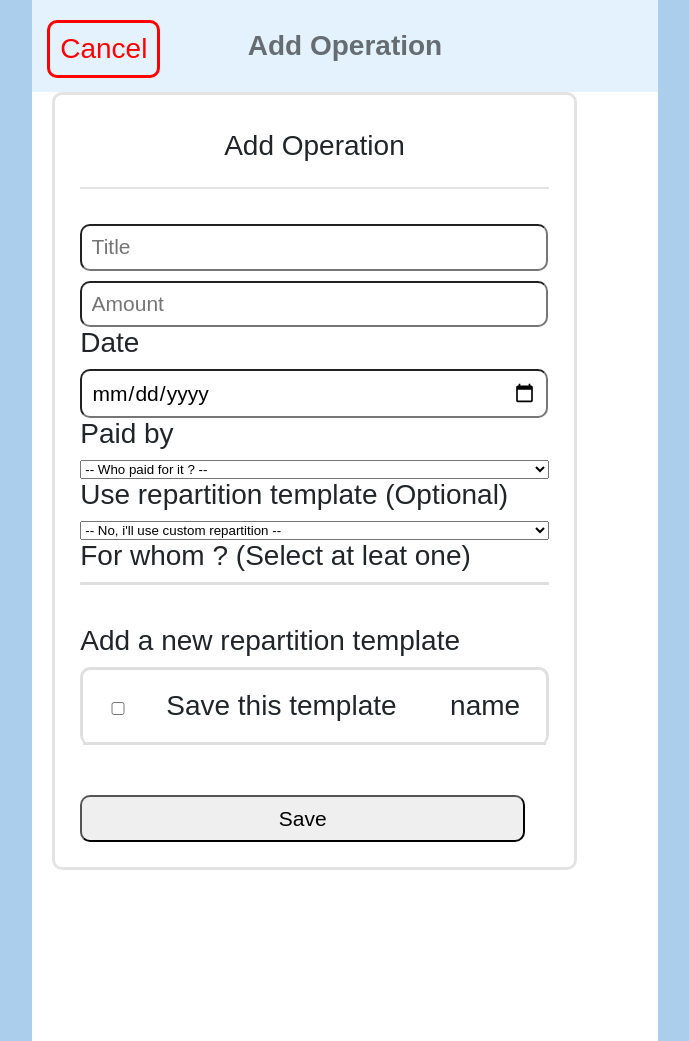
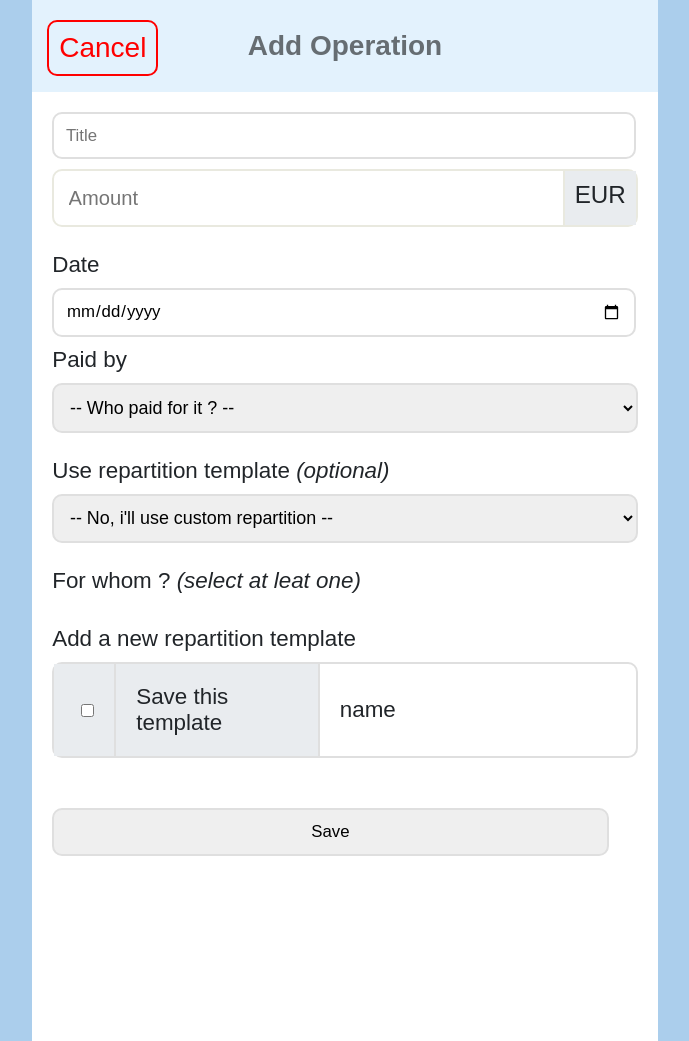
Before and after one commit to xadabunu/EPFC---Projet-de-d-veloppement-web, a PHP site: page /view/view_add_operation.php in a window 1280 px wide. Shown: the whole page, without its empty margins (295-984 px from the left). Run offline with PHP 8.4, Linux system fonts and the light colour scheme; the template is opened without the code that fills it, so the values that code supplies are empty.

Commit message:
feat(CSS): CSS de view_add/edit_operation

```diff
--- a/css/styles.css
+++ b/css/styles.css
@@ -1,6 +1,7 @@
 *
 {
     font-family: Arial, Helvetica, sans-serif;
+    outline: none;
 }
 
 .main
@@ -41,7 +42,7 @@ a
 {
     width : min-content;
     padding: 10px;
-    border: 3px solid;
+    border: 2px solid;
     border-radius: 10px;
 }
 
@@ -80,7 +81,7 @@ a#back
     color: red;
 }
 
-a#next, a#previous, a#add
+#next, #previous, #add
 {
     background-color: rgb(13, 110, 253);
     border-color: rgb(13, 110, 253);
@@ -108,7 +109,7 @@ a.circle
     font-size: 115%;
     padding: 5px 10px;
     background-color: rgb(13, 110, 253);
-    border: 3px solid rgb(13, 110, 253);
+    border: 2px solid rgb(13, 110, 253);
     color: white;
     border-radius: 50%;
     height: min-content;
@@ -196,8 +197,7 @@ header > *
 
 table
 {
-    border: 3px solid rgb(223, 223, 223);
-    border-bottom: none;
+    border: 2px solid rgb(223, 223, 223);
     border-radius: 10px;
     border-spacing: 0;
     width: 100%;
@@ -217,10 +217,14 @@ td > p:last-child
 
 td
 {
-    border-bottom: 3px solid rgb(223, 223, 223);
+    border-bottom: 2px solid rgb(223, 223, 223);
     border-collapse: collapse;
     padding: 20px;
+}
 
+tr:last-child td
+{
+    border-bottom: none;
 }
 
 td.right
@@ -265,7 +269,7 @@ th.empty
 {
     font-weight: 550;
     padding: 10px 0;
-    border-bottom: 3px solid rgb(227, 227, 227);
+    border-bottom: 2px solid rgb(227, 227, 227);
     background-color: rgb(247, 247, 247);
 }
 
@@ -441,14 +445,14 @@ h3
     margin-top: 20px;
 }
 
-.delete, #back:hover
+.delete, .delete:visited, #back:hover
 {
     background-color: rgb(220, 53, 69);
     border-color: rgb(220, 53, 69);
     color: white;
 }
 
-.delete:hover
+.delete:hover, td.empty > a.btn_delete:hover
 {
     background-color: white;
     color: rgb(220, 53, 69);
@@ -509,6 +513,7 @@ input, textarea
     padding : 2%;
     height: auto ;
     width: 95%;
+    border: 2px solid rgb(223, 223, 223);
 }
 
 .login
@@ -566,6 +571,12 @@ td.empty > a.btn_cancel
     border-color: rgb(108,117,125);
 }
 
+td.empty > a.btn_cancel:hover
+{
+    background-color: white;
+    color: rgb(108,117,125);
+}
+
 td.empty > a.btn_delete
 {
     background-color: rgb(220, 53, 69);
@@ -598,7 +609,7 @@ td.subscriptor
 td.subscriptor.input
 {
     background-color: rgb(13, 110, 253);
-    border: 3px solid rgb(13, 110, 253);
+    border: 2px solid rgb(13, 110, 253);
     border-top-right-radius: 5px;
     border-bottom-right-radius: 5px;
     font-size: 150%;
@@ -608,7 +619,7 @@ td.subscriptor.input
 td.subscriptor > input
 {
     border: none;
-    background-color: rgb(13, 110, 253);
+    background: none;
     color: white;
 }
 
@@ -616,5 +627,118 @@ select#subscriptor
 {
     border: none;
     font-size: 100%;
-    padding: 0.5em 35% 0.5em 1em;
+    /* padding: 0.5em 35% 0.5em 1em; */
+    padding-left: 1em;
 }
+
+tr.currency input, tr.currency input:focus
+{
+    border: none;
+    outline: none;
+}
+
+tr.currency
+{
+    border: solid 2px rgb(233, 233, 223);
+    border-radius: 10px;
+    display: flex;
+    justify-content: space-between;
+    font-size: 150%;
+}
+
+tr.currency > td
+{
+    padding: 10px;
+}
+
+tr.currency .right
+{
+    background-color: rgb(233, 236, 239);
+    border-left: 2px solid rgb(233, 233, 223);
+    font-size: 90%;
+    text-align: center;
+    vertical-align: middle;
+}
+
+table#currency
+{
+    margin-bottom: 15px;
+}
+
+.edit2
+{
+    border: 2px solid rgb(223, 223, 223);
+    border-radius: 10px;
+    padding: 2%;
+    margin-bottom: 15px;
+}
+
+ul
+{
+    padding-left: 0;
+}
+
+li
+{
+    list-style: none;
+}
+
+table.whom
+{
+    width: 100%;
+    margin-bottom: 10px;
+}
+
+table.whom tr
+{
+    display: flex;
+    margin-top: 0;
+}
+
+table.whom td
+{
+    padding: 2%;
+}
+
+td.check
+{
+    border-right: 2px solid rgb(223, 223, 223);
+    background-color: rgb(233, 236, 239);
+    width: 5%;
+}
+
+td.user
+{
+    border-right: 2px solid rgb(223, 223, 223);
+    background-color: rgb(233, 236, 239);
+    width: 70%;
+    font-size: 120%;
+}
+
+table.whom td.weight
+{
+    width: min-content;
+    padding: 0;
+}
+
+td.weight input
+{
+    border: none;
+    margin-left: 15%;
+    font-size: 100%;
+}
+
+td.weight p
+{
+    font-size: 100%;
+    color: rgb(117, 120, 123);
+    padding: 0;
+    margin: 10% 10px 0 10px;
+}
+
+td.template
+{
+    border-right: 2px solid rgb(223, 223, 223);
+    background-color: rgb(233, 236, 239);
+    width: 35%;
+}
--- a/view/view_add_operation.php
+++ b/view/view_add_operation.php
@@ -15,8 +15,7 @@
             <a href="tricount/operations/<?= $tricount->id ?>" class="button" id="back">Cancel</a>
             <p>Add Operation</p>
         </header>
-        <form id="add_operation_form" action= "operation/add_operation/<?= $tricount->id ?>" method="post">
-            <div class="formtitle">Add Operation</div>
+        <form id="add_operation_form" action= "operation/add_operation/<?= $tricount->id ?>" method="post" class="edit">
             <input id="title" name="title" type="text" size="16" placeholder="Title" value= '<?= $title ?>' <?php if(array_key_exists('empty_title', $errors) || array_key_exists('lenght', $errors)) {?>class = "errorInput"<?php } ?>>
             <?php if (array_key_exists('empty_title', $errors)){ ?>
                 <p class="errorMessage"><?php echo $errors['empty_title'];?></p>
@@ -24,20 +23,26 @@
             if(array_key_exists('lenght', $errors)){?>
                 <p class="errorMessage"><?php echo $errors['lenght'];?></p>
             <?php } ?>
-            <input id="Amount" name="amount" type="text" size="16" placeholder="Amount" value= '<?= $amount ?>' <?php if(array_key_exists('amount', $errors) || array_key_exists('empty_amount', $errors)) {?>class = "errorInput"<?php } ?>>
+            <table class="edit" id="currency">
+                <tr class="currency">
+                    <td><input id="Amount" name="amount" type="text" size="16" placeholder="Amount" value= '<?= $amount ?>' <?php if(array_key_exists('amount', $errors) || array_key_exists('empty_amount', $errors)) {?>class = "errorInput"<?php } ?>></td>
+                    <td class="right">EUR</td>
+                </tr>
+            </table>
+
             <?php if(array_key_exists('amount', $errors)){ ?>
                 <p class="errorMessage"><?php echo $errors['amount'];?></p>
             <?php }
             if(array_key_exists('empty_amount', $errors)){?>
                 <p class="errorMessage"><?php echo $errors['empty_amount'];?></p>
             <?php } ?>
-            Date
+            <label for="operation_date">Date</label>
             <input id="operation_date" name="operation_date" type="date" value= '<?= $operation_date ?>' <?php if(array_key_exists('empty_date', $errors)) {?>class = "errorInput"<?php } ?>>
             <?php if(array_key_exists('empty_date', $errors)){?>
                 <p class="errorMessage"><?php echo $errors['empty_date'];?></p>
             <?php } ?>
-            Paid by
-            <select name="paid_by" id="paid_by" >
+            <label for="paid_by">Paid by</label>
+            <select name="paid_by" id="paid_by" class="edit edit2">
                 <option value= '<?= $initiator ?>'>-- Who paid for it ? --</option>
                 <?php foreach($subscriptors as $subscriptor) { ?>
                     <option value="<?= $subscriptor->id ?>"><?= $subscriptor->full_name ?></option>
@@ -46,35 +51,39 @@
             <?php if(array_key_exists('empty_initiator', $errors)){?>
                 <p class="errorMessage"><?php echo $errors['empty_initiator'];?></p>
             <?php } ?>
-            Use repartition template (Optional)
-            <select name="templates" id="templates">
-                <option value="">-- No, i'll use custom repartition --</option>
+            <label for="templates">Use repartition template <i>(optional)</i></label>
+            <select name="templates" id="templates" class="edit edit2">
+            <option selected><i>-- No, i'll use custom repartition --</i></option>
                 <?php foreach($templates as $template) { ?>
                     <option value="<?= $template->id ?>"><?= $template->title ?></option>
                 <?php } ?>
             </select>
-            For whom ? (Select at leat one)
-            <table>
+            <label for="whom">For whom ? <i>(select at leat one)</i></label>
+            <ul>
                 <?php foreach($subscriptors as $subscriptor){?>
-                    <tr>
-                        <td>
-                            <p><input type='checkbox' name='<?= $subscriptor->id ?>' value=''>
-                        </td>
-                        <td><?= $subscriptor->full_name ?></td>
-                        </p>
-                        </td>
-                        <td>weight<input type= 'text' name= 'weight_<?= $subscriptor->id ?>' value = '1'></td>
-                    </tr>
+                    <li>
+                    <table class="whom">
+                        <tr class="edit">
+                            <td class="check">
+                                <p><input type='checkbox' name='<?= $subscriptor->id ?>' value=''>
+                            </td>
+                            <td class="user"><?= $subscriptor->full_name ?></td>
+                            </p>
+                            </td>
+                            <td class="weight">weight<input type= 'text' name= 'weight_<?= $subscriptor->id ?>' value = '1'></td>
+                        </tr>
+                    </table>
+                    </li>
                 <?php } ?>
-            </table>
+            </ul>
             <?php if(array_key_exists('whom', $errors)){?>
                 <p class="errorMessage"><?php echo $errors['whom'];?></p>
             <?php } ?>
             Add a new repartition template
             <table>
                 <tr>
-                    <td><input type="checkbox" id="save_template" name="save_template"></td>
-                    <td>Save this template</td>
+                    <td class="check"><input type="checkbox" id="save_template" name="save_template"></td>
+                    <td class="template">Save this template</td>
                     <td>name</td>
                 </tr>
             </table>
--- a/view/view_operation.php
+++ b/view/view_operation.php
@@ -31,7 +31,7 @@
                 <?php foreach ($list as $participant) : ?>
                     <tr>
                         <td><?= $participant->full_name ?></td>
-                        <td><?= round($amounts[$participant->id], 2) ?> €</td>
+                        <td class="right"><?= round($amounts[$participant->id], 2) ?> €</td>
                     </tr>
                 <?php endforeach ?>
             </table>
```
Also changed, not shown: view/view_edit_operation.php (+30 -24 lines).
